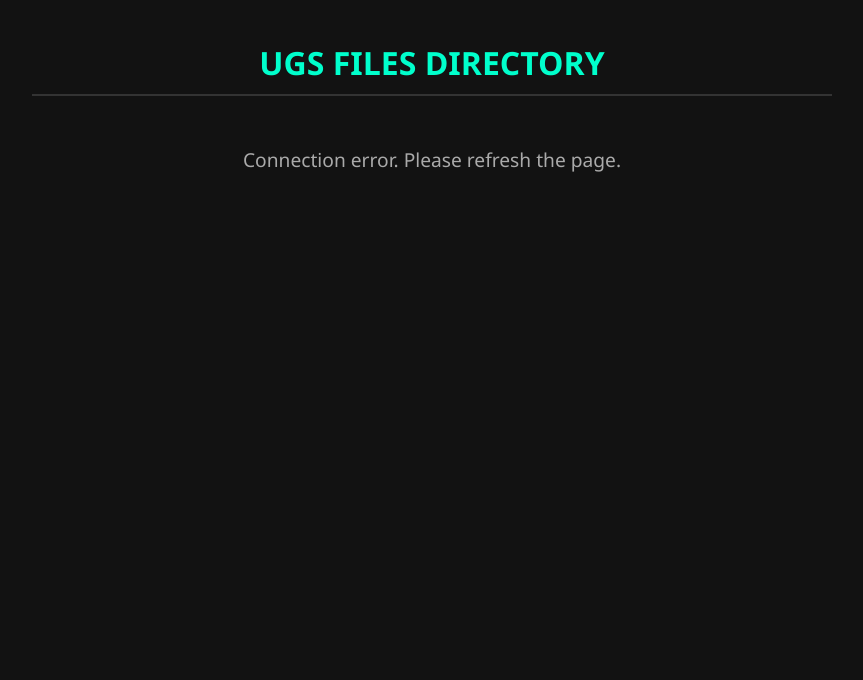
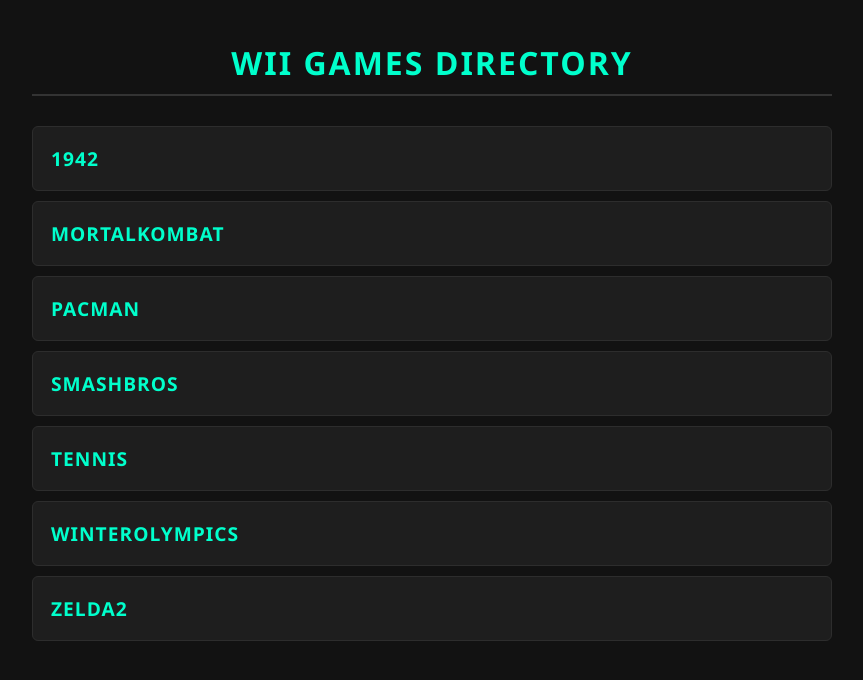
Before and after one commit to CalcSolver/Wii, a plain HTML site: page index.html in a window 1280 px wide. Shown: the whole page, without its empty margins (208-1071 px from the left). Drawn offline with Linux system fonts and the light colour scheme; no server answers.

Commit message:
Update index.html

```diff
--- a/index.html
+++ b/index.html
@@ -3,7 +3,7 @@
 <head>
     <meta charset="UTF-8">
     <meta name="viewport" content="width=device-width, initial-scale=1.0">
-    <title>UGS Files Directory</title>
+    <title>Wii Games Directory</title>
     <style>
         body {
             font-family: 'Segoe UI', Tahoma, Geneva, Verdana, sans-serif;
@@ -22,22 +22,18 @@
             text-transform: uppercase;
             border-bottom: 2px solid #333;
             padding-bottom: 10px;
-        }
-        #loading {
-            text-align: center;
-            font-size: 1.2rem;
-            color: #aaa;
-            margin-top: 50px;
+            letter-spacing: 2px;
         }
         ul {
             list-style: none;
             padding: 0;
+            margin-top: 30px;
         }
         li {
             background: #1e1e1e;
-            margin: 8px 0;
+            margin: 10px 0;
             border-radius: 6px;
-            transition: transform 0.2s, background 0.2s;
+            transition: transform 0.2s, background 0.2s, border-color 0.2s;
             border: 1px solid #2d2d2d;
         }
         li:hover {
@@ -47,94 +43,66 @@
         }
         a {
             display: block;
-            padding: 15px;
+            padding: 18px;
             color: #00ffcc;
             text-decoration: none;
             font-weight: bold;
-            font-size: 1.1rem;
+            font-size: 1.2rem;
             text-transform: uppercase;
+            letter-spacing: 1px;
         }
     </style>
 </head>
 <body>
 
 <div class="container">
-    <h1>UGS Files Directory</h1>
-    <div id="loading">Fetching and sorting files...</div>
+    <h1>Wii Games Directory</h1>
     <ul id="file-list"></ul>
 </div>
 
 <script>
-    const targetUser = 'brickyosu';
-    const targetRepo = 'ugs-files-sorted';
+    // Your exact repository details
+    const targetUser = 'CalcSolver';
+    const targetRepo = 'Wii';
     const targetBranch = 'main';
 
-    // Using an alternative proxy to fetch GitHub's public file tree feed safely
-    const proxyUrl = 'https://api.allorigins.win/get?url=';
-    const targetFeedUrl = encodeURIComponent(`https://github.com/${targetUser}/${targetRepo}/file-list/${targetBranch}`);
+    // The base GitHack URL for your raw files
     const githackBaseUrl = `https://raw.githack.com/${targetUser}/${targetRepo}/${targetBranch}/`;
 
-    async function loadExternalFiles() {
-        try {
-            const response = await fetch(`${proxyUrl}${targetFeedUrl}`);
-            if (!response.ok) throw new Error('Proxy failed');
+    // Your exact list of game files
+    const gameFiles = [
+        "1942.html",
+        "Zelda2.html",
+        "mortalkombat.html",
+        "pacman.html",
+        "smashbros.html",
+        "tennis.html",
+        "winterolympics.html"
+    ];
 
-            const data = await response.json();
+    // Sort them strictly alphabetically (handles numbers like 1942 first naturally)
+    gameFiles.sort((a, b) => a.localeCompare(b, undefined, { numeric: true, sensitivity: 'base' }));
 
-            const parser = new DOMParser();
-            const doc = parser.parseFromString(data.contents, 'text/html');
+    const fileList = document.getElementById('file-list');
 
-            // Grabs all links matching the repository item path structure
-            const links = doc.querySelectorAll('a');
-            let fileNames = [];
+    // Generate the links cleanly
+    gameFiles.forEach(file => {
+        const li = document.createElement('li');
+        const a = document.createElement('a');
 
-            links.forEach(link => {
-                const href = link.getAttribute('href') || '';
-                // Filters out folder paths, keeping only standard raw file items
-                if (href.includes(`/${targetUser}/${targetRepo}/blob/${targetBranch}/`)) {
-                    const filename = href.split('/').pop();
-                    // Avoid duplicate records or platform documentation files
-                    if (filename && !fileNames.includes(filename) && !filename.includes('.' === 0)) {
-                        if(filename.toLowerCase() !== 'readme.md' && filename.toLowerCase() !== 'index.html') {
-                            fileNames.push(decodeURIComponent(filename));
-                        }
-                    }
-                }
-            });
+        // Point directly to the production-ready GitHack raw URL
+        a.href = githackBaseUrl + file;
 
-            // Alphabetical Sort
-            fileNames.sort((a, b) => a.localeCompare(b, undefined, {sensitivity: 'base'}));
+        // Strip the ".html" extension and put the name in ALL CAPS for the menu display
+        const displayName = file.replace('.html', '').toUpperCase();
+        a.textContent = displayName;
 
-            const loadingDiv = document.getElementById('loading');
-            const fileList = document.getElementById('file-list');
-            loadingDiv.style.display = 'none';
+        // Opens the game in a new tab when clicked
+        a.target = "_blank";
 
-            if (fileNames.length === 0) {
-                loadingDiv.innerText = "No files found or the repository layout changed.";
-                loadingDiv.style.display = "block";
-                return;
-            }
-
-            // Create list elements
-            fileNames.forEach(name => {
-                const li = document.createElement('li');
-                const a = document.createElement('a');
-
-                a.href = githackBaseUrl + name;
-                a.textContent = name.toUpperCase();
-                a.target = "_blank";
-
-                li.appendChild(a);
-                fileList.appendChild(li);
-            });
-
-        } catch (error) {
-            console.error(error);
-            document.getElementById('loading').innerText = "Connection error. Please refresh the page.";
-        }
-    }
-
-    loadExternalFiles();
+        li.appendChild(a);
+        fileList.appendChild(li);
+    });
 </script>
 
 </body>
```
